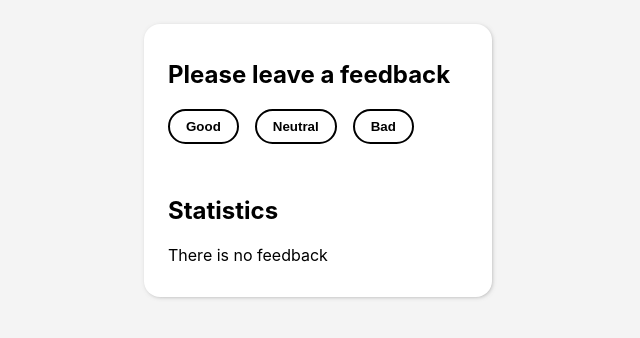
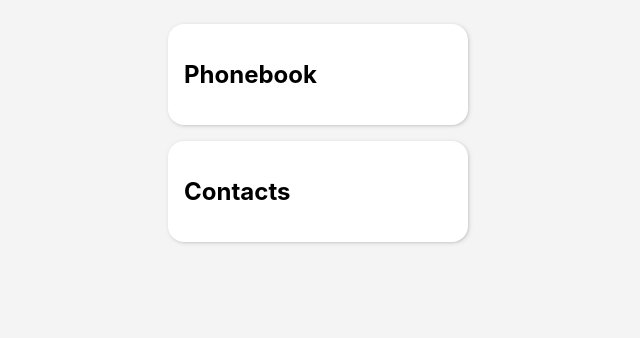
Before and after one commit to yarqui/02-ph, a React (Create React App) app: page / in a window 1280 px wide. Shown: the top 338 px of the page, without its empty margins (322-962 px from the left). Built offline with nearby package versions, Linux system fonts and the light colour scheme.

Commit message:
add initial config

```diff
--- a/package.json
+++ b/package.json
@@ -7,6 +7,7 @@
     "@testing-library/jest-dom": "^5.16.3",
     "@testing-library/react": "^12.1.4",
     "@testing-library/user-event": "^13.5.0",
+    "nanoid": "^5.0.6",
     "prop-types": "^15.8.1",
     "react": "^18.1.0",
     "react-dom": "^18.1.0",
--- a/src/common/components/Container/Container.styled.js
+++ b/src/common/components/Container/Container.styled.js
@@ -4,13 +4,10 @@ export const Container = styled('div')`
   display: flex;
   flex-direction: column;
   justify-content: center;
+  gap: 16px;
 
   max-width: 300px;
   padding-inline: 24px;
   margin-inline: auto;
   margin-block: 24px;
-
-  border-radius: 16px;
-  background-color: #fff;
-  box-shadow: 1px 1px 5px -2px rgba(101, 101, 101, 0.75);
 `;
--- a/src/common/components/Section/Section.styled.js
+++ b/src/common/components/Section/Section.styled.js
@@ -1,5 +1,9 @@
 import styled from 'styled-components';
 
 export const SectionStyled = styled('section')`
-  padding-block: 16px;
+  padding: 16px;
+  border-radius: 16px;
+
+  background-color: #fff;
+  box-shadow: 1px 1px 5px -2px rgba(101, 101, 101, 0.75);
 `;
--- a/src/components/App.jsx
+++ b/src/components/App.jsx
@@ -1,78 +1,25 @@
 import { PureComponent } from 'react';
 
 import Section from '../common/components/Section/Section';
-import FeedbackOptions from './FeedbackOptions/FeedbackOptions';
-import Statistics from './Statistics/Statistics';
-import Notification from './Notification/Notification';
 import { Container } from '../common/components/Container/Container.styled';
 
 const Titles = {
-  FEEDBACK: 'Please leave a feedback',
-  STATISTICS: 'Statistics',
+  PHONEBOOK: 'Phonebook',
+  CONTACTS: 'Contacts',
 };
-
-const message = 'There is no feedback';
-
-const options = ['good', 'neutral', 'bad'];
 
 class App extends PureComponent {
   state = {
-    good: 0,
-    neutral: 0,
-    bad: 0,
-  };
-
-  handleFeedback = e => {
-    const name = e.target.name;
-
-    this.setState(prevState => ({
-      ...prevState,
-      [name]: (prevState[name] += 1),
-    }));
-  };
-
-  countTotalFeedback = () => {
-    const values = Object.values(this.state);
-
-    const total = values.reduce((total, value) => total + value, 0);
-
-    return total;
-  };
-
-  countPositiveFeedbackPercentage = () => {
-    const total = this.countTotalFeedback();
-    const percentage = Math.round((this.state.good / total) * 100);
-
-    return percentage ? percentage : 0;
+    contacts: [],
+    name: '',
   };
 
   render() {
-    const { good, neutral, bad } = this.state;
-
-    const total = this.countTotalFeedback();
-
     return (
       <Container>
-        <Section title={Titles.FEEDBACK}>
-          <FeedbackOptions
-            options={options}
-            onLeaveFeedback={this.handleFeedback}
-          />
-        </Section>
+        <Section title={Titles.PHONEBOOK}></Section>
 
-        <Section title={Titles.STATISTICS}>
-          {total ? (
-            <Statistics
-              good={good}
-              bad={bad}
-              neutral={neutral}
-              total={total}
-              positivePercentage={this.countPositiveFeedbackPercentage()}
-            />
-          ) : (
-            <Notification message={message} />
-          )}
-        </Section>
+        <Section title={Titles.CONTACTS}></Section>
       </Container>
     );
   }
--- a/src/components/FeedbackOptions/FeedbackOptions.jsx
+++ /dev/null
@@ -1,33 +0,0 @@
-import { PureComponent } from 'react';
-import PropTypes from 'prop-types';
-
-import { FeedbackOptsWrap } from './FeedbackOptions.styled';
-import { Button } from 'components/Button/Button.styled';
-
-export class FeedbackOptions extends PureComponent {
-  static propTypes = {
-    options: PropTypes.arrayOf(PropTypes.string.isRequired).isRequired,
-    onLeaveFeedback: PropTypes.func.isRequired,
-  };
-
-  render() {
-    const { options, onLeaveFeedback } = this.props;
-
-    return (
-      <FeedbackOptsWrap>
-        {options?.map(option => (
-          <Button
-            key={option}
-            name={option}
-            type="button"
-            onClick={onLeaveFeedback}
-          >
-            {option}
-          </Button>
-        ))}
-      </FeedbackOptsWrap>
-    );
-  }
-}
-
-export default FeedbackOptions;
--- a/src/components/FeedbackOptions/FeedbackOptions.styled.js
+++ /dev/null
@@ -1,5 +0,0 @@
-import styled from 'styled-components';
-export const FeedbackOptsWrap = styled('div')`
-  display: flex;
-  gap: 16px;
-`;
--- a/src/components/Statistics/Statistics.jsx
+++ /dev/null
@@ -1,28 +0,0 @@
-import React, { PureComponent } from 'react';
-import PropTypes from 'prop-types';
-
-export class Statistics extends PureComponent {
-  static propTypes = {
-    good: PropTypes.number.isRequired,
-    neutral: PropTypes.number.isRequired,
-    bad: PropTypes.number.isRequired,
-    total: PropTypes.number.isRequired,
-    positivePercentage: PropTypes.number.isRequired,
-  };
-
-  render() {
-    const { good, bad, neutral, total, positivePercentage } = this.props;
-
-    return (
-      <div>
-        <p>Good: {good}</p>
-        <p>Neutral: {neutral}</p>
-        <p>Bad: {bad}</p>
-        <p>Total: {total}</p>
-        <p>Positive feedback: {positivePercentage}%</p>
-      </div>
-    );
-  }
-}
-
-export default Statistics;
```
Also changed, not shown: 1 other file (tests, documents, lock files or other folders).
